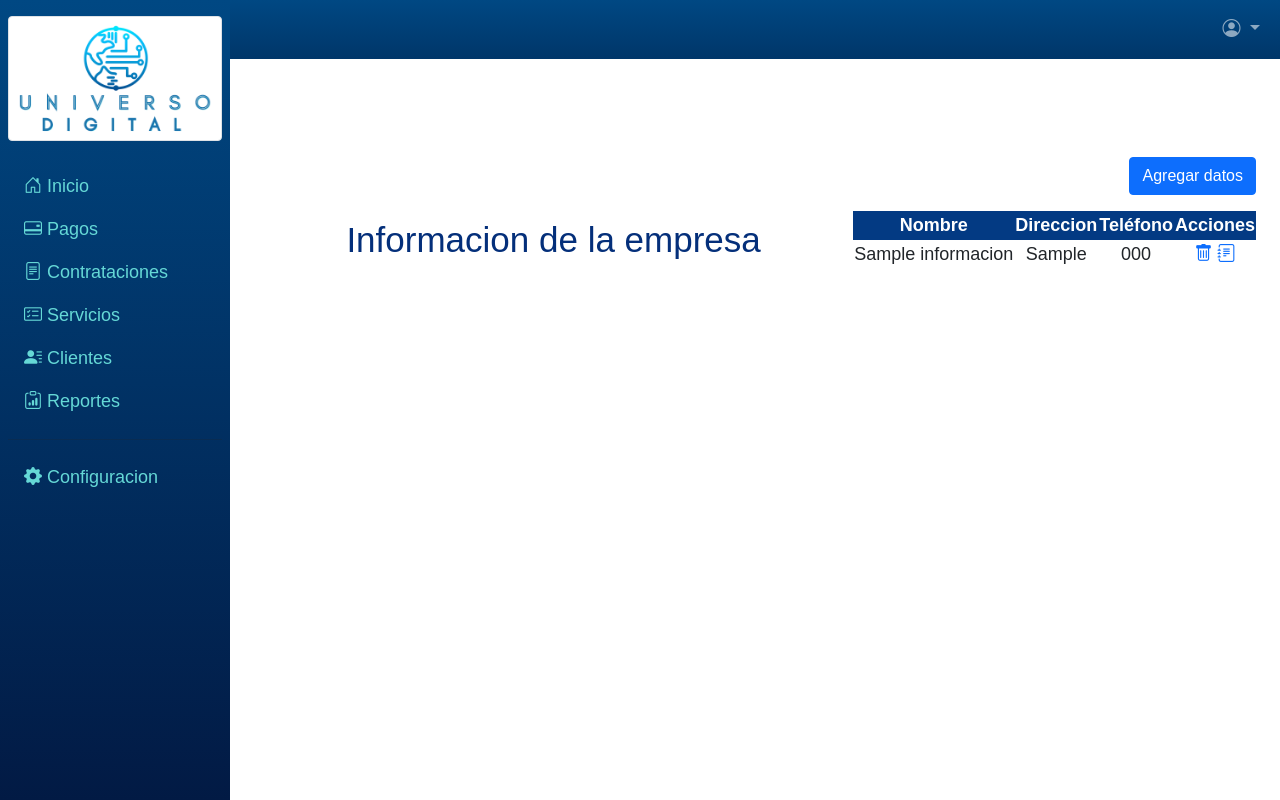
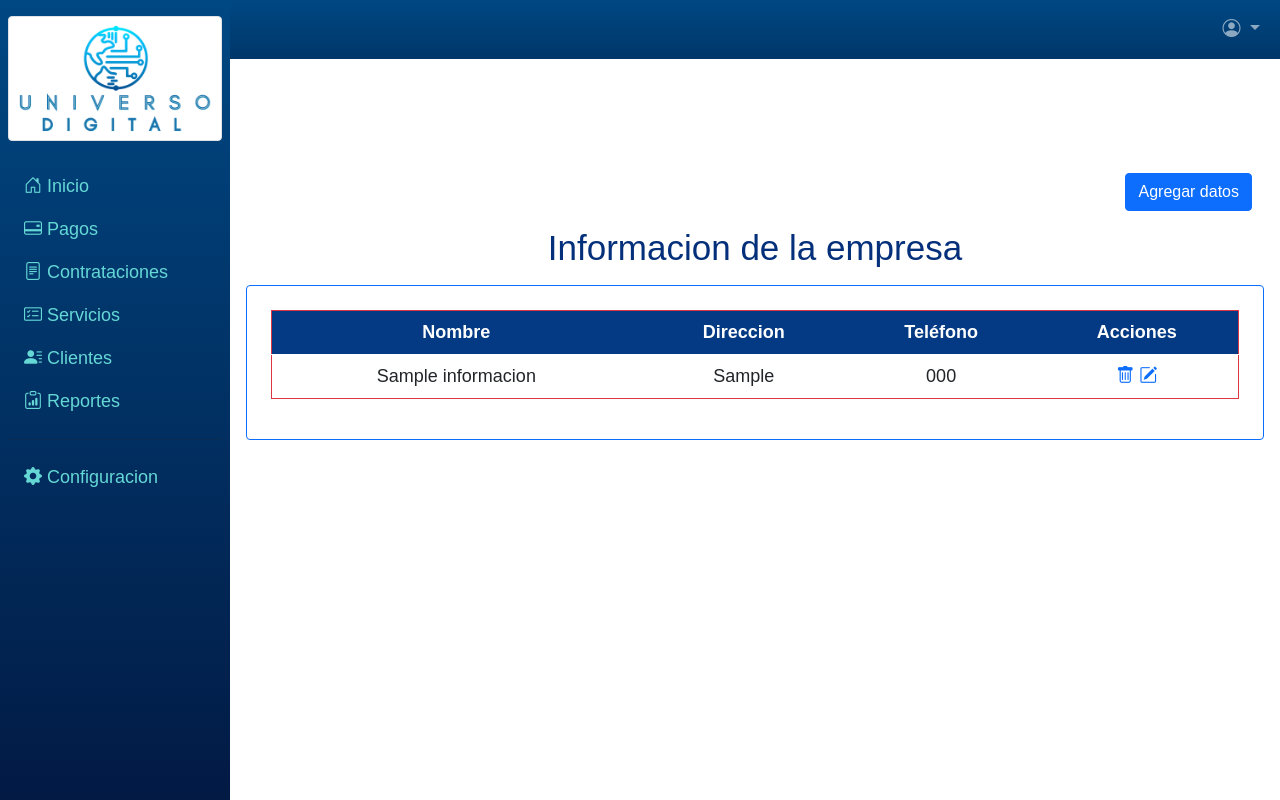
Before and after one commit to CodiceGT/UniversoDig, a Django app: page /informacion/ in a window 1280 px wide. Run offline with Django 4.2, Linux system fonts and the light colour scheme; tables that the repository leaves empty hold one stand-in row (values such as "Sample post").

Commit message:
información

```diff
--- a/apps/home/static/css/menu.css
+++ b/apps/home/static/css/menu.css
@@ -52,6 +52,10 @@ hr .h-color{
 
 .sidebar li a{
     color: #65d8d6;
+}
+
+#menu #header #menu-btn:hover{
+    background-color: var(--hovecolor);
 }
 
 @media(max-width: 767px){
--- a/apps/home/templates/index.html
+++ b/apps/home/templates/index.html
@@ -2,7 +2,7 @@
     {% block contenido %}
     <title>{% block titulo %}Home{% endblock titulo %}</title>
     <h1 class="title-container "> Resumen </h1>
-        <div class="contenido">
+        <div class="contenido col-sm-12 col-md-11 col-xl-12">
             <div class="card">
                 <a href="#">
                     <h1 class="title-card">152</h1>
--- a/apps/home/templates/informacion.html
+++ b/apps/home/templates/informacion.html
@@ -33,34 +33,24 @@
     </div>
   </div>
 
-<div class="container">
+<div class="container p-3">
     <div class="espacio">
         <p align="right">
             <button type="button" class="btn btn-primary" data-bs-toggle="modal" data-bs-target="#exampleModalCenter" data-bs-whatever="@mdo">Agregar datos</button>
         </p>
     </div>
-    <div class="contenido table-responsive-lg">
     <h1 class="title-container">
         Informacion de la empresa
     </h1>
-            <div id="center">
-                <div class="outer-wrapper">
-                    <div class="contenido-tabla table-wrapper">
-                        <table class="table-fill">
+    <div class="row justify-content-center mt-3">
+        <div class="table-responsive col-sm-12 col-md-11 col-xl-12 border border-primary rounded p-4">
+            <table class="table border border-danger rounded text-center">
                 <thead>
                     <tr>
-                                    <th>
-                                        Nombre
-                                    </th>
-                                    <th>
-                                        Direccion
-                                    </th>
-                                    <th>
-                                        Teléfono
-                                    </th>
-                                    <th>
-                                        Acciones
-                                    </th>
+                        <th> Nombre </th>
+                        <th> Direccion </th>
+                        <th> Teléfono </th>
+                        <th> Acciones </th>
                     </tr>
                 </thead>
                 <tbody class="fontfamily">
@@ -77,7 +67,7 @@
                         </td>
                         <td class="text-center">
                             <a href="{% url 'home:borrarinformacion' info.id %} "><i class="bi bi-trash"></i></a>
-                                        <a href="{% url 'home:modificarinformacion' info.id %} "><i class="bi bi-journal-text"></i></a>
+                            <a href="{% url 'home:modificarinformacion' info.id %} "><i class="bi bi-pencil-square"></i></a>
                         </td>
                     </tr>
                     {% endfor %}
@@ -86,7 +76,5 @@
         </div>
     </div>
 </div>
-    </div>
-</div>
 
 {% endblock contenido %}
```
Lines whose indentation alone changed are shown as unchanged.
